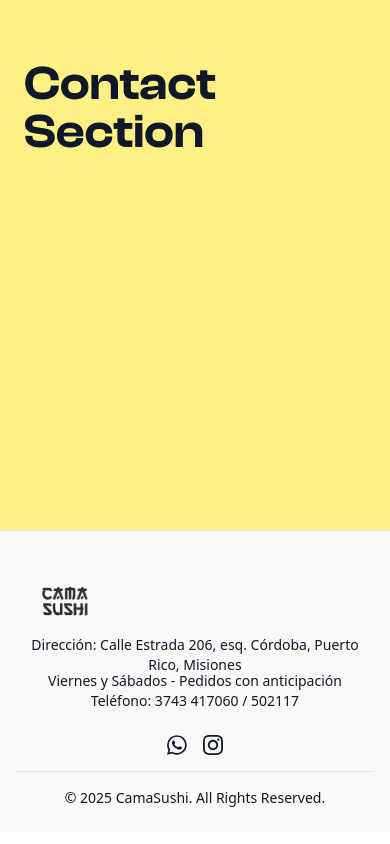
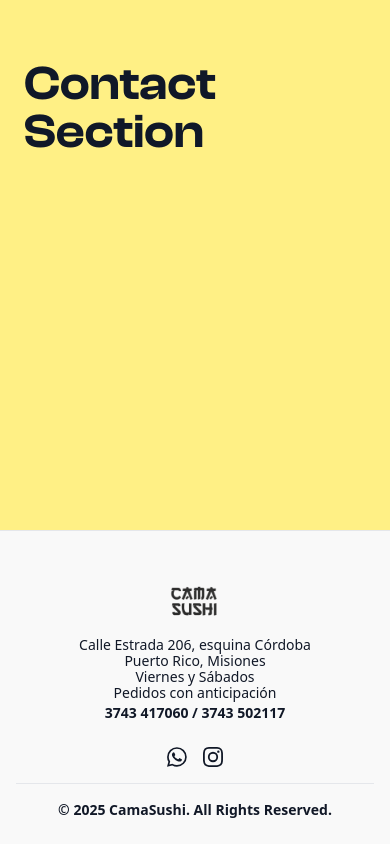
Before and after one commit to somoscomarcalabs/camasushi, a Next.js app: page / in a window 390 px wide. Shown: the part 2846-3690 px from the top of the page. Built offline with nearby package versions, Linux system fonts and the light colour scheme; a web font is replaced by a local one.

Commit message:
now the logo moves to the center when responsive

```diff
--- a/src/app/components/Footer.tsx
+++ b/src/app/components/Footer.tsx
@@ -6,9 +6,11 @@ export default function Footer() {
     <footer className="w-full bg-background dark:bg-secondary text-foreground dark:text-muted backdrop-blur-sm border-t border-muted">
       <div className="mx-auto max-w-6xl px-4 py-6 sm:px-6 md:px-8">
         <div className="flex flex-col items-center justify-between gap-6 sm:flex-row">
-          <div className="text-center sm:text-left flex items-center sm:items-start">
-            <div className="flex flex-col">
+          {/* Contenedor del logo e información - Centrado en móvil, alineado a la izquierda en desktop */}
+          <div className="text-center sm:text-left w-full sm:w-auto flex flex-col items-center sm:items-start">
+            <div className="flex flex-col items-center sm:items-start">
               <div className="mb-[-0.5rem]">
+                {/* Logo para light mode */}
                 <Image
                   src="/images/ui/camasushi-footer-light.png"
                   alt="CamaSushi Logo"
@@ -27,12 +29,16 @@ export default function Footer() {
                   priority={false}
                 />
               </div>
-              <p className="text-sm text-muted-foreground mt-[-0.25rem]">Dirección: Calle Estrada 206, esq. Córdoba, Puerto Rico, Misiones</p>
-              <p className="text-sm text-muted-foreground mt-[-0.25rem]">Viernes y Sábados - Pedidos con anticipación</p>
-              <p className="text-sm text-muted-foreground">Teléfono: 3743 417060 / 502117</p>
+              <p className="text-sm text-muted-foreground mt-[-0.25rem] text-center sm:text-left">Calle Estrada 206, esquina Córdoba</p>
+              <p className="text-sm text-muted-foreground mt-[-0.25rem] text-center sm:text-left">Puerto Rico, Misiones</p>
+              <p className="text-sm text-muted-foreground mt-[-0.25rem] text-center sm:text-left">Viernes y Sábados</p>
+              <p className="text-sm text-muted-foreground mt-[-0.25rem] text-center sm:text-left">Pedidos con anticipación</p>
+              <p className="text-sm text-muted-foreground text-center sm:text-left font-bold">3743 417060 / 3743 502117</p>
             </div>
           </div>
-          <div className="flex gap-4 items-center">
+
+          {/* Íconos de redes sociales - Centrados en móvil, a la derecha en desktop */}
+          <div className="flex gap-4 items-center justify-center sm:justify-start">
             <a
               className="text-muted-foreground transition-colors hover:text-primary"
               data-alt="WhatsApp icon"
@@ -50,12 +56,12 @@ export default function Footer() {
               aria-label="Instagram"
             >
               <svg className="h-5 w-5" fill="currentColor" viewBox="0 0 24 24">
-                <path d="M12 2.163c3.204 0 3.584.012 4.85.07 3.252.148 4.771 1.691 4.919 4.919.058 1.265.069 1.645.069 4.85 0 3.204-.011 3.584-.069 4.85-.148 3.225-1.664 4.771-4.919 4.919-1.266.058-1.644.07-4.85.07-3.204 0-3.584-.012-4.85-.07-3.252-.148-4.771-1.691-4.919-4.919-.058-1.265-.069-1.645-.069-4.85 0-3.204.011-3.584.069-4.85.148-3.225 1.664-4.771 4.919-4.919 1.266-.057 1.644-.069 4.85-.069zm0-2.163c-3.259 0-3.667.014-4.947.072-4.358.2-6.78 2.618-6.98 6.98-.059 1.281-.073 1.689-.073 4.948 0 3.259.014 3.667.072 4.947.2 4.358 2.618 6.78 6.98 6.98 1.281.058 1.689.072 4.948.072 3.259 0 3.667-.014 4.947-.072 4.358-.2 6.78-2.618 6.98-6.98.059-1.281.073-1.689.073-4.948 0-3.259-.014-3.667-.072-4.947-.2-4.358-2.618-6.78-6.98-6.98-1.281-.059-1.689-.073-4.948-.073zm0 5.838c-3.403 0-6.162 2.759-6.162 6.162s2.759 6.162 6.162 6.162 6.162-2.759 6.162-6.162-2.759-6.162-6.162-6.162zm0 10.162c-2.209 0-4-1.79-4-4s1.791-4 4-4 4 1.79 4 4-1.791 4-4 4zm6.406-11.845c-.796 0-1.441.645-1.441 1.44s.645 1.441 1.441 1.441 1.441-.645 1.441-1.441-.645-1.44-1.441-1.44z" />
+                <path d="M12 0C8.74 0 8.333.015 7.053.072 2.695.272.273 2.69.073 7.052.015 8.333 0 8.74 0 12c0 3.26.015 3.668.072 4.948.2 4.258 2.618 6.68 6.98 6.98C8.333 23.985 8.74 24 12 24c3.26 0 3.668-.015 4.948-.072 4.26-.2 6.78-2.618 6.98-6.98C23.985 15.668 24 15.26 24 12c0-3.26-.015-3.667-.072-4.947-.2-4.258-2.618-6.68-6.98-6.98C15.668.015 15.26 0 12 0zm0 2.16c3.203 0 3.585.016 4.85.071 3.252.148 4.771 1.691 4.919 4.919.055 1.265.07 1.645.07 4.85 0 3.204-.015 3.584-.07 4.85-.149 3.225-1.664 4.771-4.919 4.919-1.266.055-1.645.07-4.85.07-3.204 0-3.584-.015-4.85-.07-3.225-.149-4.771-1.664-4.919-4.919-.055-1.266-.07-1.645-.07-4.85 0-3.204.015-3.584.07-4.85.149-3.225 1.664-4.771 4.919-4.919C8.416 2.176 8.796 2.16 12 2.16zm0 3.678a6.162 6.162 0 100 12.324 6.162 6.162 0 000-12.324zM12 16a4 4 0 110-8 4 4 0 010 8zm6.406-11.845a1.44 1.44 0 100 2.881 1.44 1.44 0 000-2.881z" />
               </svg>
             </a>
           </div>
         </div>
-        <div className="mt-4 border-t border-muted pt-4 text-center text-sm text-muted-foreground">
+        <div className="mt-4 border-t border-muted pt-4 text-center text-sm text-muted-foreground font-bold">
           <p>© 2025 CamaSushi. All Rights Reserved.</p>
         </div>
       </div>
```
